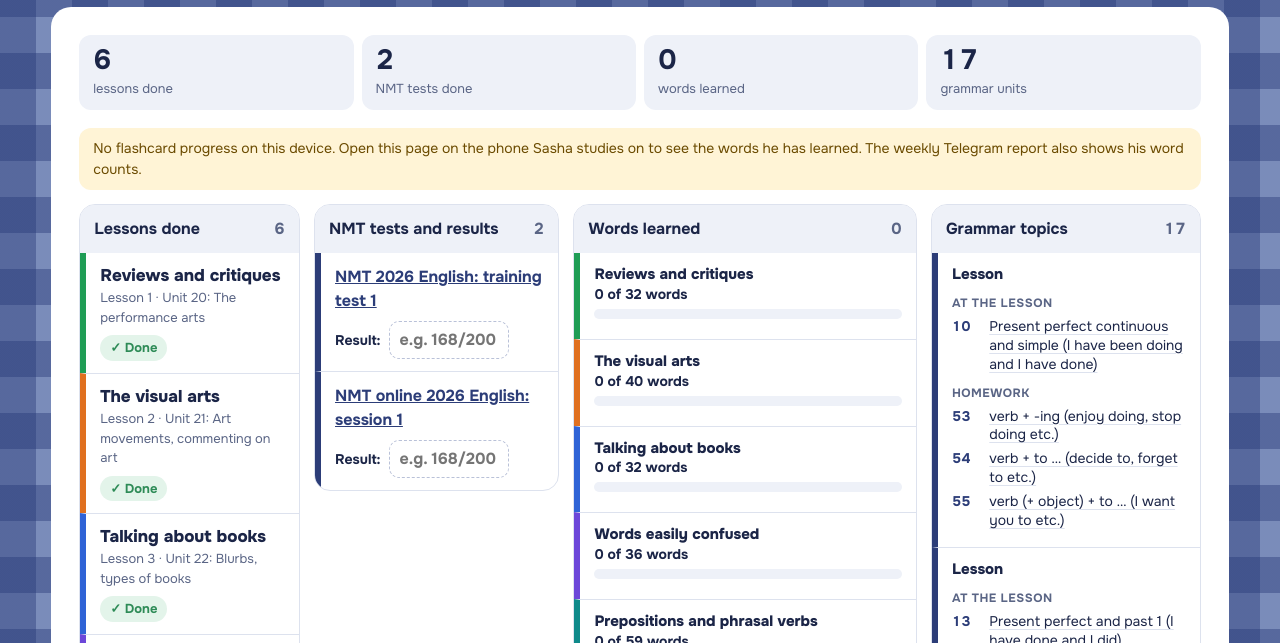
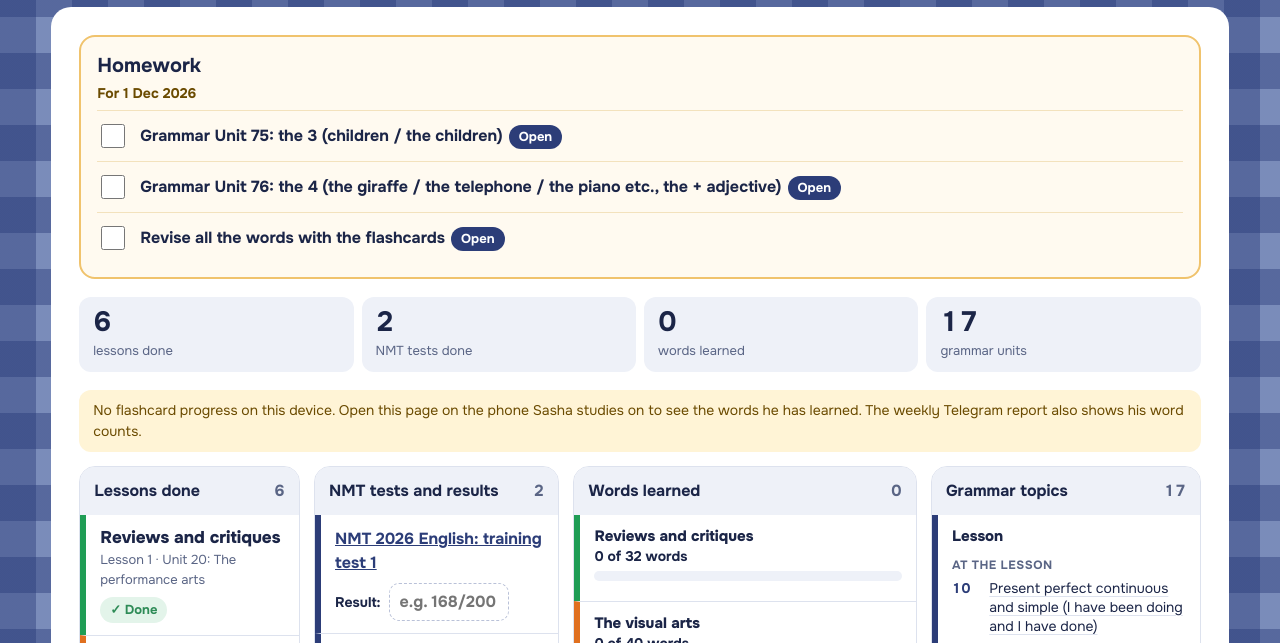
Before and after one commit to tymkivolyska-bit/englishwitholya, a plain HTML site: page sasha/progress.html in a window 1280 px wide. Shown: the part 91-734 px from the top of the page. Drawn offline with Linux system fonts and the light colour scheme.

Commit message:
Sasha: add homework section to the progress check (due 1 Dec)
Co-Authored-By: Claude Opus 5.5 <noreply@anthropic.com>
Claude-Session: https://claude.ai/code/session_011Z8qPgjL4uo23myoHbRd8Y

```diff
--- a/sasha/progress.html
+++ b/sasha/progress.html
@@ -53,6 +53,14 @@ h1{font-size:clamp(30px,5vw,46px);line-height:1.05;letter-spacing:-.02em;margin:
 .words{display:flex;flex-wrap:wrap;gap:5px}
 .words span{background:color-mix(in srgb,var(--c) 12%,#fff);border-radius:7px;padding:2px 8px;font-size:14px}
 .more{font:inherit;font-size:13px;font-weight:700;border:0;background:none;color:var(--navy);padding:4px 0;cursor:pointer}
+.hw{border:2px solid #f0c36d;background:#fffaf0;border-radius:16px;padding:14px 16px;margin-bottom:18px}
+.hw h2{margin:0 0 2px;font-size:20px}
+.hw .due{font-size:14px;color:#6b4b00;font-weight:700;margin-bottom:6px}
+.task{display:flex;align-items:center;gap:12px;padding:10px 0;border-top:1px solid #f3e2bd}
+.task input{width:24px;height:24px;flex:none;accent-color:var(--ok)}
+.task a{flex:1;color:var(--ink);font-weight:700;font-size:16px;text-decoration:none;min-height:24px}
+.task a span{display:inline-block;margin-left:6px;font-size:13px;font-weight:700;color:#fff;background:var(--navy);border-radius:999px;padding:2px 10px;vertical-align:middle}
+.task.ok a{color:var(--mute);text-decoration:line-through}
 .foot{text-align:center;color:#fff;font-size:12px;opacity:.85;margin:14px 0 0}
 @media(max-width:1180px){.cols{grid-template-columns:repeat(2,minmax(0,1fr))}}
 @media(max-width:820px){
@@ -69,6 +77,7 @@ h1{font-size:clamp(30px,5vw,46px);line-height:1.05;letter-spacing:-.02em;margin:
     <a class="back" href="./">← Word cards</a>
   </div>
   <div class="panel">
+    <div id="hw"></div>
     <div class="kpis">
       <div class="kpi"><b id="kL">0</b><span>lessons done</span></div>
       <div class="kpi"><b id="kT">0</b><span>NMT tests done</span></div>
@@ -128,6 +137,13 @@ function gramHtml(g){
     (lsn.length?'<div class="gl">At the lesson</div>'+lsn.map(gu).join(""):'')+
     (hw.length?'<div class="gl">Homework'+(g.hwNote?' · '+esc(g.hwNote):'')+'</div>'+hw.map(gu).join(""):'')+'</div>';
 }
+let H={};try{H=JSON.parse(localStorage.getItem("sw-hw")||"{}")||{}}catch(e){}
+function hwHtml(h){
+  const t=(h.tasks||[]).map(x=>{const u=safeUrl(x.url),k=h.due+"|"+x.title,on=!!H[k];
+    return '<label class="task'+(on?' ok':'')+'"><input type="checkbox" data-hw="'+esc(k)+'"'+(on?' checked':'')+' aria-label="Done">'+
+      (u?'<a href="'+esc(u)+'" target="_blank" rel="noopener">'+esc(x.title)+'<span>Open</span></a>':'<a>'+esc(x.title)+'</a>')+'</label>'}).join("");
+  return '<section class="hw"><h2>Homework</h2><div class="due">'+(fmt(h.due)?'For '+fmt(h.due):'')+'</div>'+t+'</section>';
+}
 function render(data){
   const lessons=(data&&data.lessons)||[],tests=(data&&data.nmtTests)||[];
   let learnedTotal=0;words.forEach(a=>{learnedTotal+=a.filter(isLearned).length});
@@ -137,12 +153,14 @@ function render(data){
       '<span class="done">✓ Done'+(fmt(x.date)?' · '+fmt(x.date):'')+'</span>'+(x.note?'<div class="lnote">'+esc(x.note)+'</div>':'')+'</div>'}).join("")||'<div class="item none">No lessons yet</div>');
   $("cTests").insertAdjacentHTML("beforeend",tests.map(testHtml).join("")||'<div class="item none">No tests yet</div>');
   $("cWords").insertAdjacentHTML("beforeend",L.map(l=>'<div class="item" style="--c:'+esc(l.c)+'"><div class="lt" style="font-size:15px">'+esc(l.t)+'</div>'+wordsHtml(l.id)+'</div>').join(""));
+  $("hw").innerHTML=((data&&data.homework)||[]).slice().reverse().map(hwHtml).join("");
   const gram=(data&&data.grammar)||[];let nG=0;gram.forEach(g=>{nG+=(g.lesson||[]).length+(g.hw||[]).length});
   $("cGram").insertAdjacentHTML("beforeend",gram.map(gramHtml).join("")||'<div class="item none">No grammar topics yet</div>');
   $("kG").textContent=$("nG").textContent=nG;
   $("kL").textContent=$("nL").textContent=lessons.length;$("kT").textContent=$("nT").textContent=tests.length;$("kW").textContent=$("nW").textContent=learnedTotal;
   if(!hasProgress){$("banner").hidden=false;$("banner").textContent="No flashcard progress on this device. Open this page on the phone Sasha studies on to see the words he has learned. The weekly Telegram report also shows his word counts."}
 }
+document.addEventListener("change",e=>{const k=e.target.dataset&&e.target.dataset.hw;if(k===undefined)return;if(e.target.checked)H[k]=Date.now();else delete H[k];e.target.closest(".task").classList.toggle("ok",e.target.checked);try{localStorage.setItem("sw-hw",JSON.stringify(H))}catch(x){}});
 document.addEventListener("input",e=>{const k=e.target.dataset&&e.target.dataset.k;if(k===undefined)return;R[k]=e.target.value.trim();try{localStorage.setItem("sw-nmt",JSON.stringify(R))}catch(x){}});
 document.addEventListener("click",e=>{const b=e.target.closest("[data-more]");if(!b)return;const w=b.previousElementSibling;w.hidden=!w.hidden;b.textContent=w.hidden?b.dataset.t:(b.dataset.t=b.textContent,"Show fewer")});
 fetch("progress.json",{cache:"no-store"}).then(r=>r.json()).then(render).catch(()=>render({lessons:L.map(l=>({id:l.id})),nmtTests:[]}));
--- a/sasha/progress.json
+++ b/sasha/progress.json
@@ -160,5 +160,24 @@
       ],
       "hwNote": "for a week"
     }
+  ],
+  "homework": [
+    {
+      "due": "2026-12-01",
+      "tasks": [
+        {
+          "title": "Grammar Unit 75: the 3 (children / the children)",
+          "url": "https://www.essentialenglish.review/apps/english-grammar-in-use-with-answers/unit-75-the-3-children-the-children#74"
+        },
+        {
+          "title": "Grammar Unit 76: the 4 (the giraffe / the telephone / the piano etc., the + adjective)",
+          "url": "https://www.essentialenglish.review/apps/english-grammar-in-use-with-answers/unit-76-the-4-the-giraffe-the-telephone-the-piano-etc-the-adjective#75"
+        },
+        {
+          "title": "Revise all the words with the flashcards",
+          "url": "https://tymkivolyska-bit.github.io/englishwitholya/sasha/"
+        }
+      ]
+    }
   ]
 }
```
